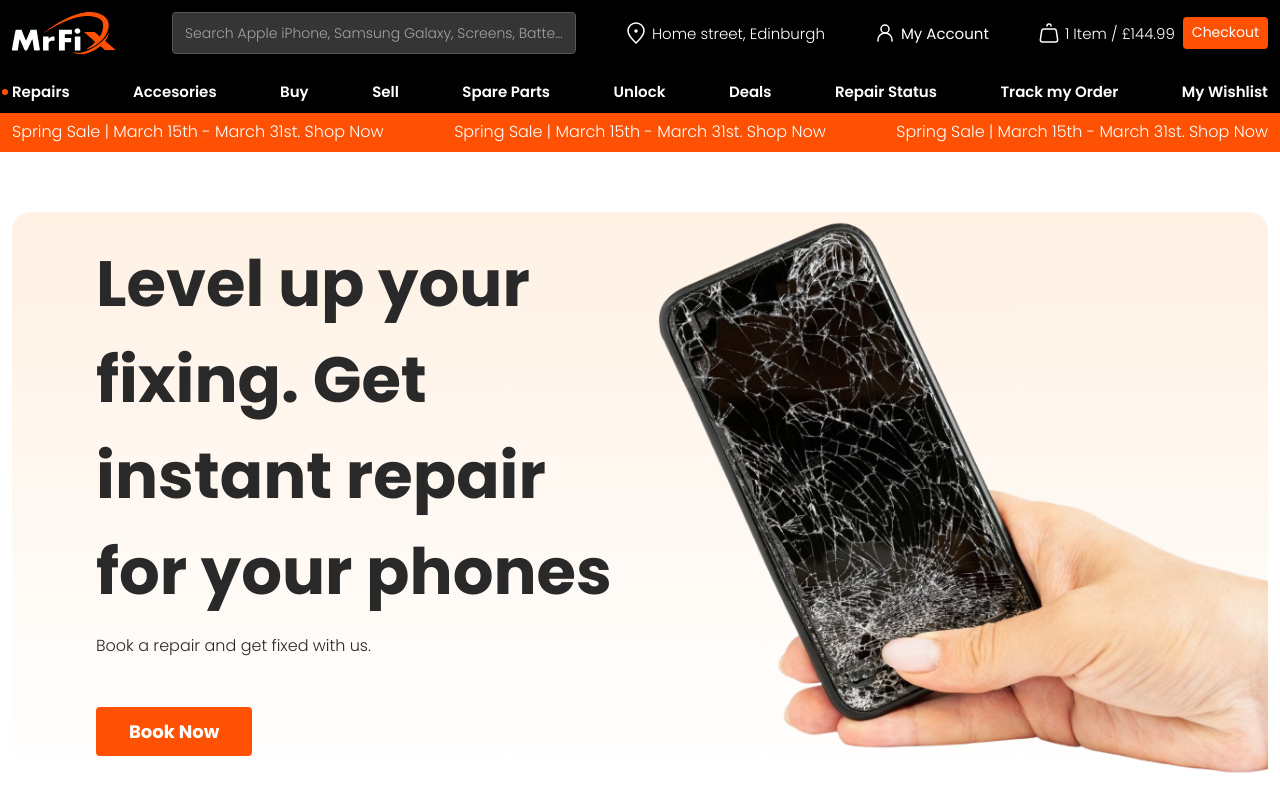
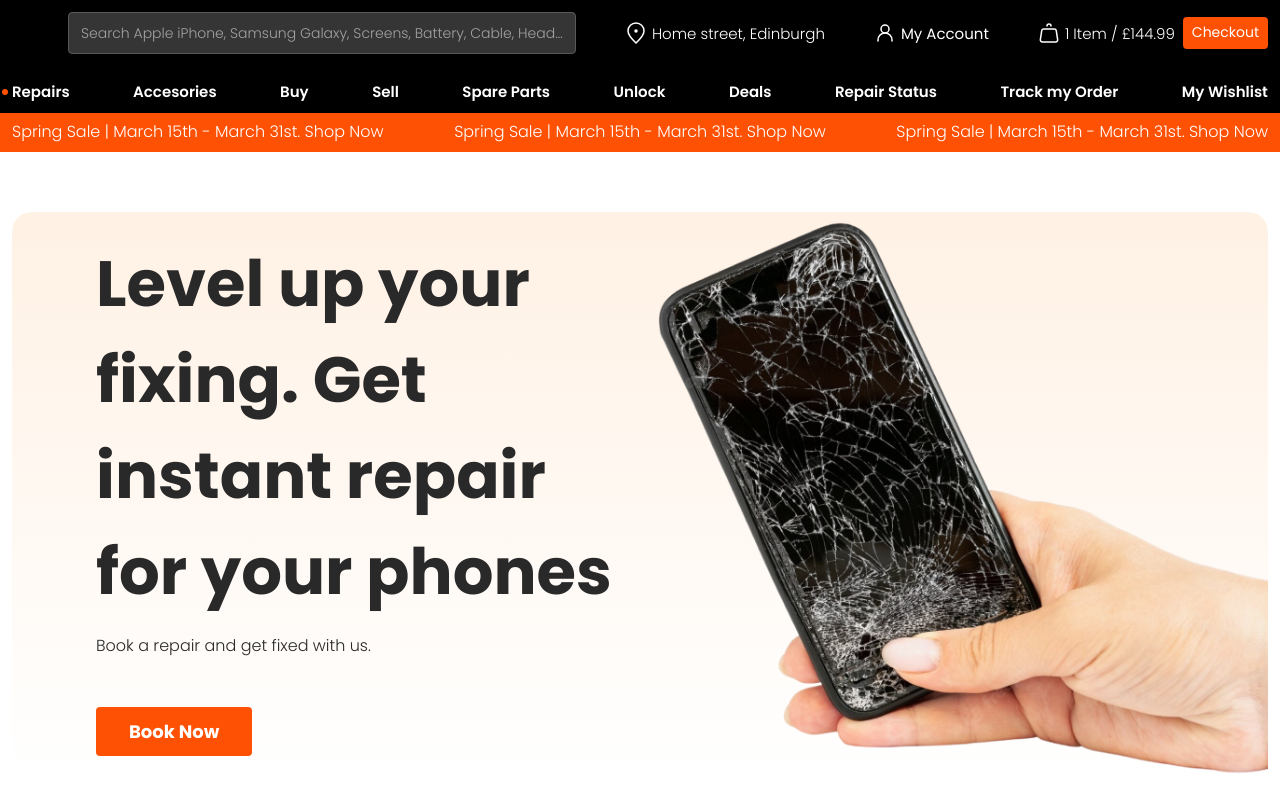
Before and after one commit to souravball/MrFix, a plain HTML site: page index.html in a window 1280 px wide. Shown: the top 797 px of the page. Drawn offline with nearby package versions, Linux system fonts and the light colour scheme.

Commit message:
raaz
raaz

```diff
--- a/index.html
+++ b/index.html
@@ -27,7 +27,7 @@
 			<div class="d-flex align-items-center justify-content-between">
 				<div class="d-flex align-items-center flex-grow-1">
 					<div>
-						<a href="index.html"><img src="assets/images/logo.svg" alt="Logo" /></a>
+						<!-- <a href="index.html"><img src="assets/images/logo.svg" alt="Logo" /></a> -->
 					</div>
 					<div class="secBox flex-grow-1 me-5">
 						<input type="text"
```
